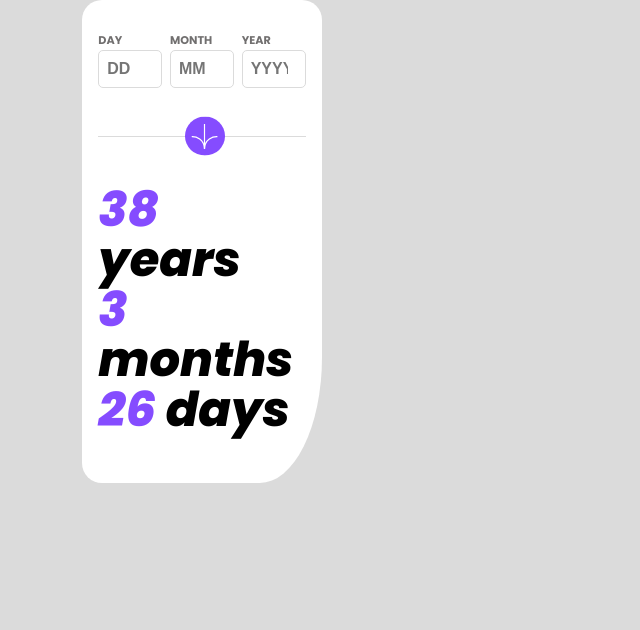
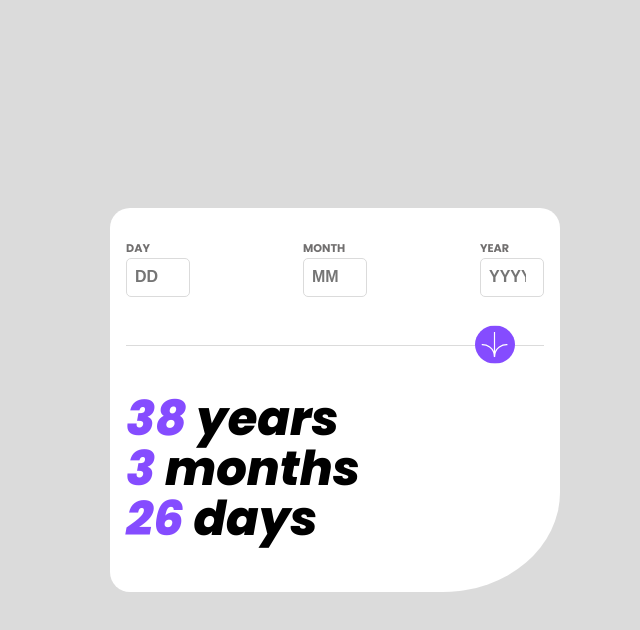
Before and after one commit to Robertron624/age-calculator-app, a Vue app: page / in a window 1280 px wide. Shown: the top 630 px of the page, without its empty margins (305-945 px from the left). Built offline with nearby package versions, Linux system fonts and the light colour scheme.

Commit message:
first desktop styles

```diff
--- a/src/App.vue
+++ b/src/App.vue
@@ -117,16 +117,14 @@ main {
   font-weight: 800;
 }
 
-@media (min-width: 1024px) {
-  header {
-    display: flex;
-    place-items: center;
+@media (min-width: 768px) {
+  .container {
+    max-width: none;
+    min-width: 450px;
   }
 
-  header .wrapper {
-    display: flex;
-    place-items: flex-start;
-    flex-wrap: wrap;
+  .arrow {
+    right: 7%;
   }
 }
 </style>
--- a/src/assets/main.css
+++ b/src/assets/main.css
@@ -30,10 +30,4 @@ a,
     display: flex;
     place-items: center;
   }
-
-  #app {
-    display: grid;
-    grid-template-columns: 1fr 1fr;
-    padding: 0 2rem;
-  }
 }
```
